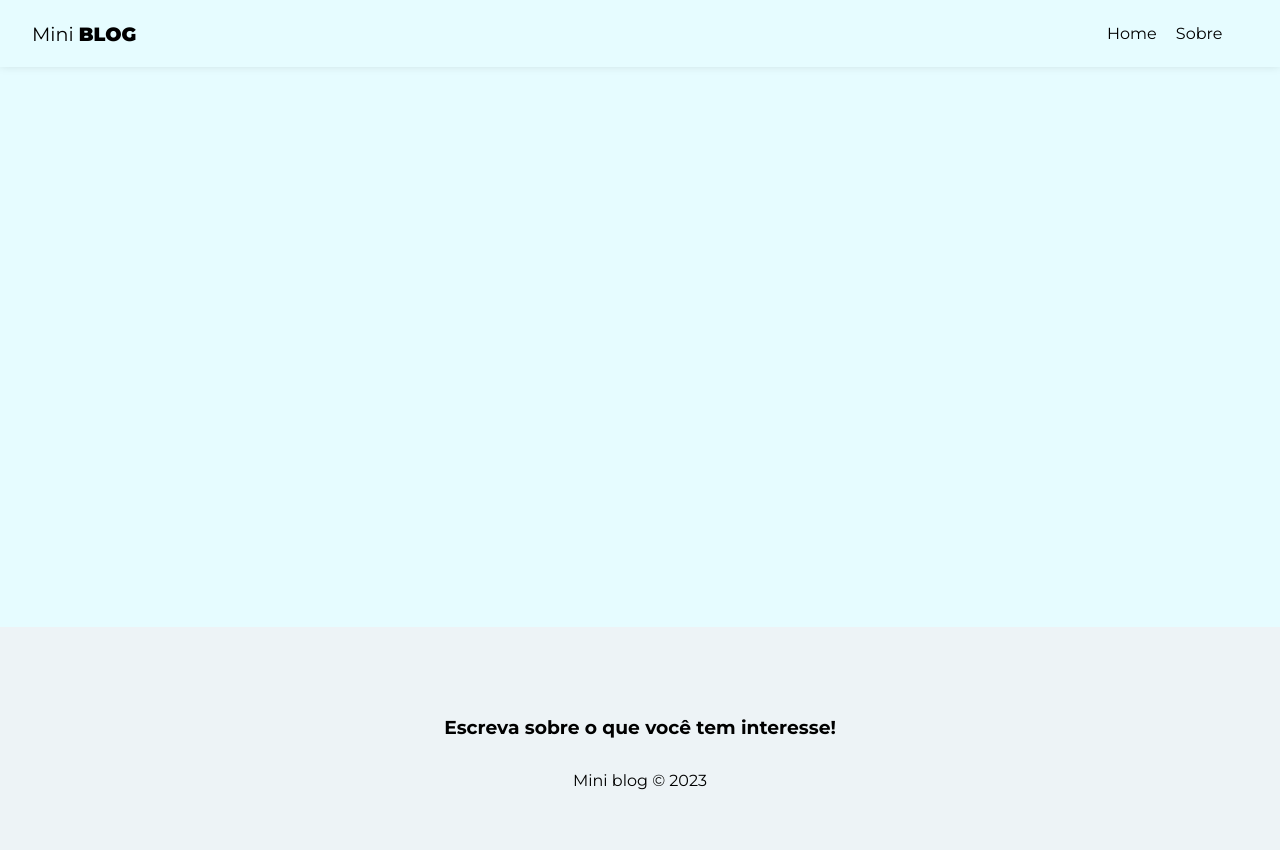
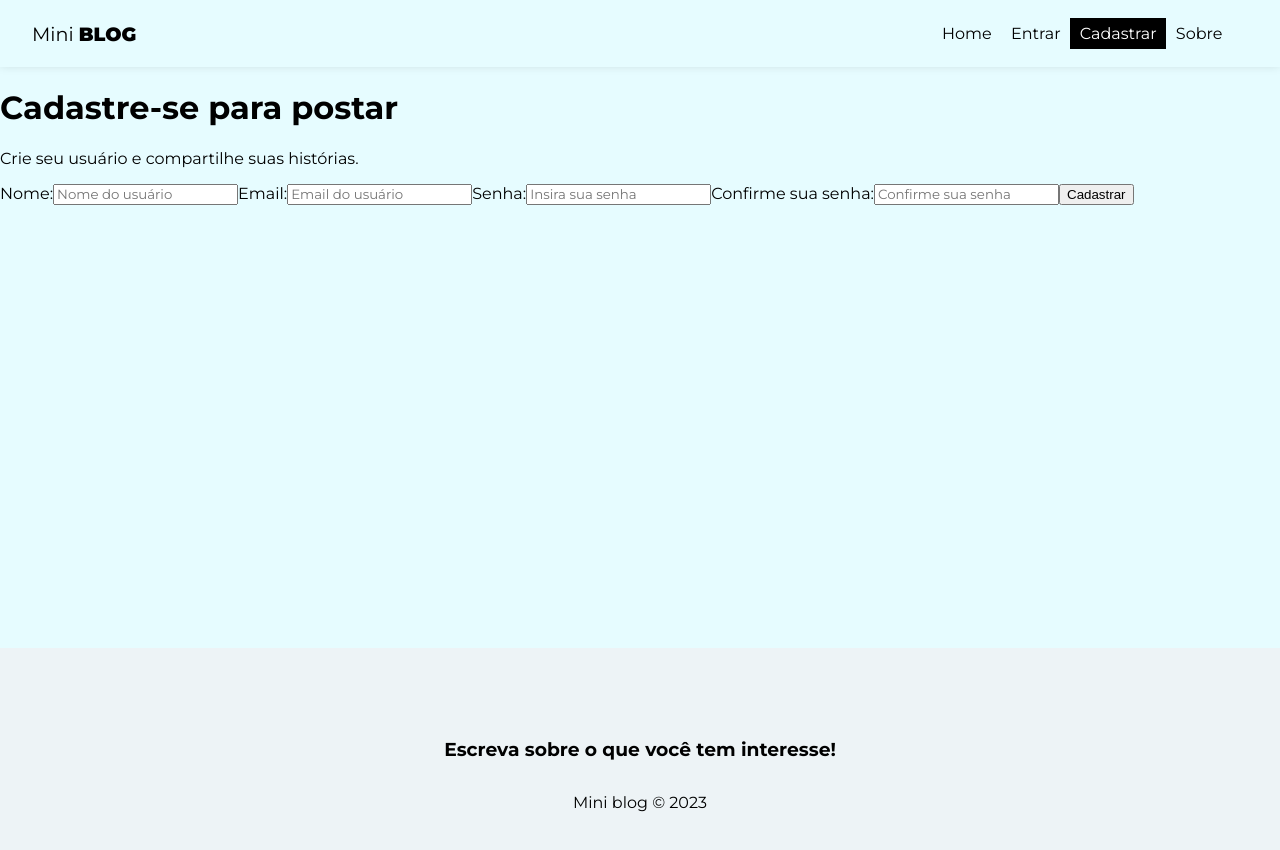
Before and after one commit to matheusvleite/mini-blog, a React (Create React App) app: page /register in a window 1280 px wide. Shown: the top 850 px of the page. Built offline with nearby package versions, Linux system fonts and the light colour scheme.

Commit message:
Criando formulário de cadastro

```diff
--- a/src/App.js
+++ b/src/App.js
@@ -4,6 +4,8 @@
 import { BrowserRouter, Routes, Route, Navigate } from 'react-router-dom';
 import Navbar from './components/Navbar/Navbar';
 import Footer from './components/Footer/Footer';
+import Login from './pages/Login/Login';
+import Register from './pages/Register/Register';
 
 function App() {
   return (
@@ -14,6 +16,8 @@
           <Routes>
             <Route path='/' element={<Home />} />
             <Route path='/about' element={<About />} />
+            <Route path='/login' element={<Login />} />
+            <Route path='/register' element={<Register />} />
           </Routes>
         </div>
         <Footer />
--- a/src/components/Navbar/Navbar.js
+++ b/src/components/Navbar/Navbar.js
@@ -11,6 +11,12 @@
           <NavLink to="/" className={({ isActive }) => (isActive ? styles.active : "")}>Home</NavLink>
         </li>
         <li>
+          <NavLink to="/login" className={({ isActive }) => (isActive ? styles.active : "")}>Entrar</NavLink>
+        </li>
+        <li>
+          <NavLink to="/register" className={({ isActive }) => (isActive ? styles.active : "")}>Cadastrar</NavLink>
+        </li>
+        <li>
           <NavLink to="/about" className={({ isActive }) => (isActive ? styles.active : "")}>Sobre</NavLink>
         </li>
       </ul>
--- /dev/null
+++ b/src/pages/Login/Login.js
@@ -0,0 +1,11 @@
+import React from 'react';
+import styles from './Login.module.css';
+
+
+const Login = () => {
+  return (
+    <div>Login</div>
+  )
+}
+
+export default Login
--- /dev/null
+++ b/src/pages/Register/Register.js
@@ -0,0 +1,49 @@
+import React from 'react'
+import styles from './Register.module.css';
+import { useState, useEffect } from 'react';
+
+const Register = () => {
+    return (
+        <div>
+            <h1>Cadastre-se para postar</h1>
+            <p>Crie seu usuário e compartilhe suas histórias.</p>
+            <form>
+                <label>
+                    <span>Nome:</span>
+                    <input
+                        type="text"
+                        name="displayName"
+                        required
+                        placeholder='Nome do usuário' />
+                </label>
+                <label>
+                    <span>Email:</span>
+                    <input
+                        type="email"
+                        name="email"
+                        required
+                        placeholder='Email do usuário' />
+                </label>
+                <label>
+                    <span>Senha:</span>
+                    <input
+                        type="password"
+                        name="password"
+                        required
+                        placeholder='Insira sua senha' />
+                </label>
+                <label>
+                    <span>Confirme sua senha:</span>
+                    <input
+                        type="password"
+                        name="confirmPassword"
+                        required
+                        placeholder='Confirme sua senha' />
+                </label>
+                <button className='btn'>Cadastrar</button>
+            </form>
+        </div>
+    )
+}
+
+export default Register
--- /dev/null
+++ b/src/pages/Register/Register.module.css
@@ -0,0 +1,7 @@
+.register {
+    text-align: center;
+}
+
+.register p {
+    color: #aaa;
+}
```
Also changed, not shown: src/pages/Login/Login.module.css (added).
